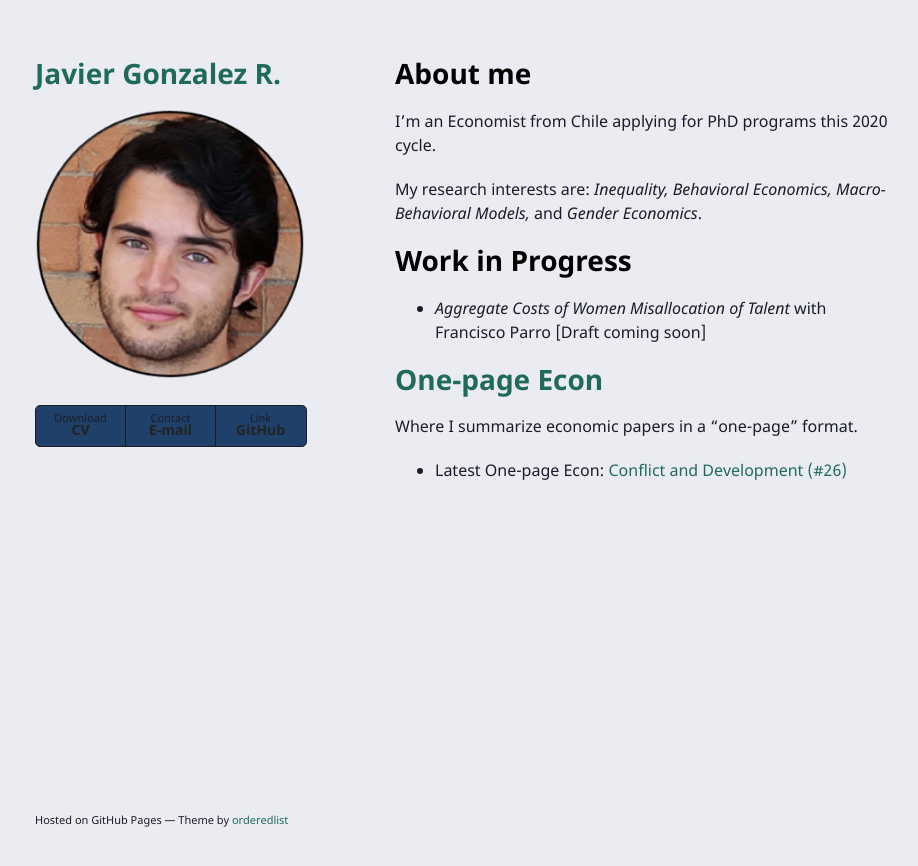
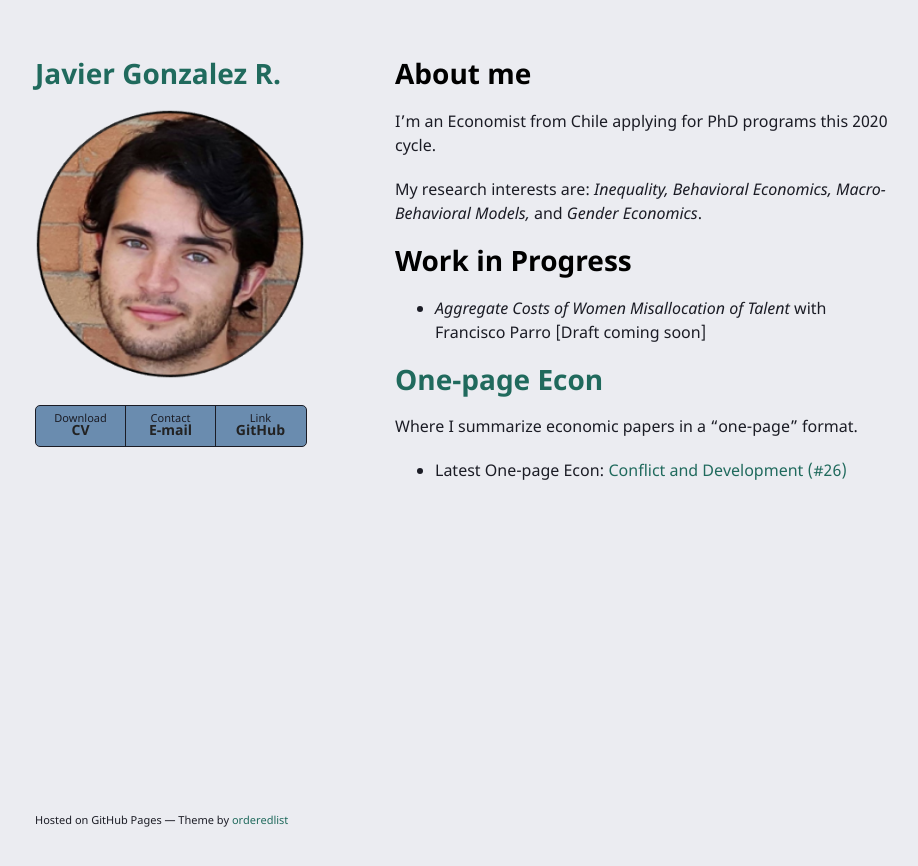
Before and after one commit to jjgecon/jjgecon.github.io, a Jekyll site: the page built from index.md, in a window 1280 px wide. Shown: the top 866 px of the page, without its empty margins (175-1093 px from the left). Built offline with Jekyll 4.4.1, drawn with Linux system fonts in a browser that asks for light colours; the repository's description, which GitHub fills in, is left out; our own code applies the rules of GitHub Pages for plain Markdown files.

Commit message:
Signed-off-by: jjgecon <javierj.g18@gmail.com>

```diff
--- a/_sass/jekyll-theme-minimal.scss
+++ b/_sass/jekyll-theme-minimal.scss
@@ -115,7 +115,7 @@ ul.downloads {
   list-style:none;
   height:40px;
   padding:0;
-  background:#1f4068;
+  background:#6a8caf;
   border-radius:5px;
   border:1px solid #1b1c25;
   width:270px;
```
